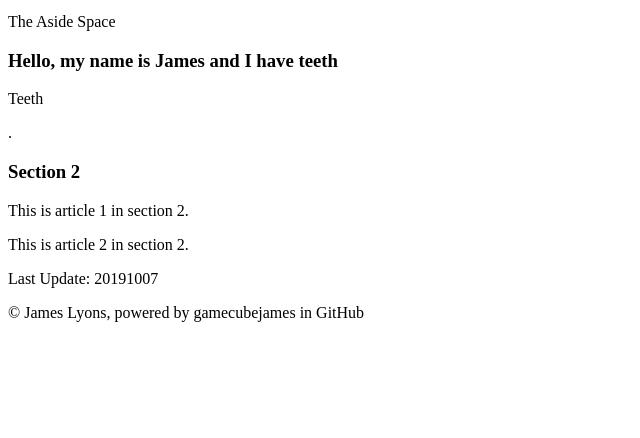
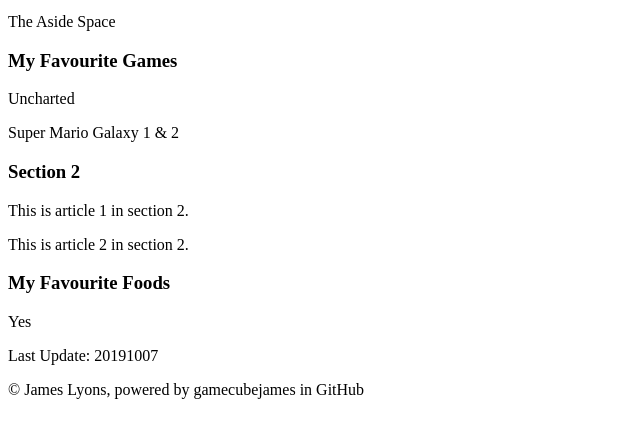
Before and after one commit to gamecubejames/Who-is-I, a plain HTML site: page Index.html in a window 1280 px wide. Shown: the part 166-604 px from the top of the page, without its empty margins (0-640 px from the left). Drawn offline with Linux system fonts and the light colour scheme.

Commit message:
Update Index.html

```diff
--- a/Index.html
+++ b/Index.html
@@ -26,12 +26,12 @@
     </nav>
     <aside><p>The Aside Space</p></aside>
     <section>
-      <h3>Hello, my name is James and I have teeth</h3>
+      <h3>My Favourite Games</h3>
       <article>
-        <p>Teeth</p>
+        <p>Uncharted</p>
       </article>
       <article>
-        <p>.</p>
+        <p>Super Mario Galaxy 1 & 2</p>
       </article>
     </section>
     <section>
@@ -43,6 +43,13 @@
         <p>This is article 2 in section 2.</p>
       </article>
     </section>
+    <section>
+      <h3>My Favourite Foods</h3>
+      <article>
+        <p>Yes</p>
+      </article>
+    </section>
+
 
   </body>
 
```
